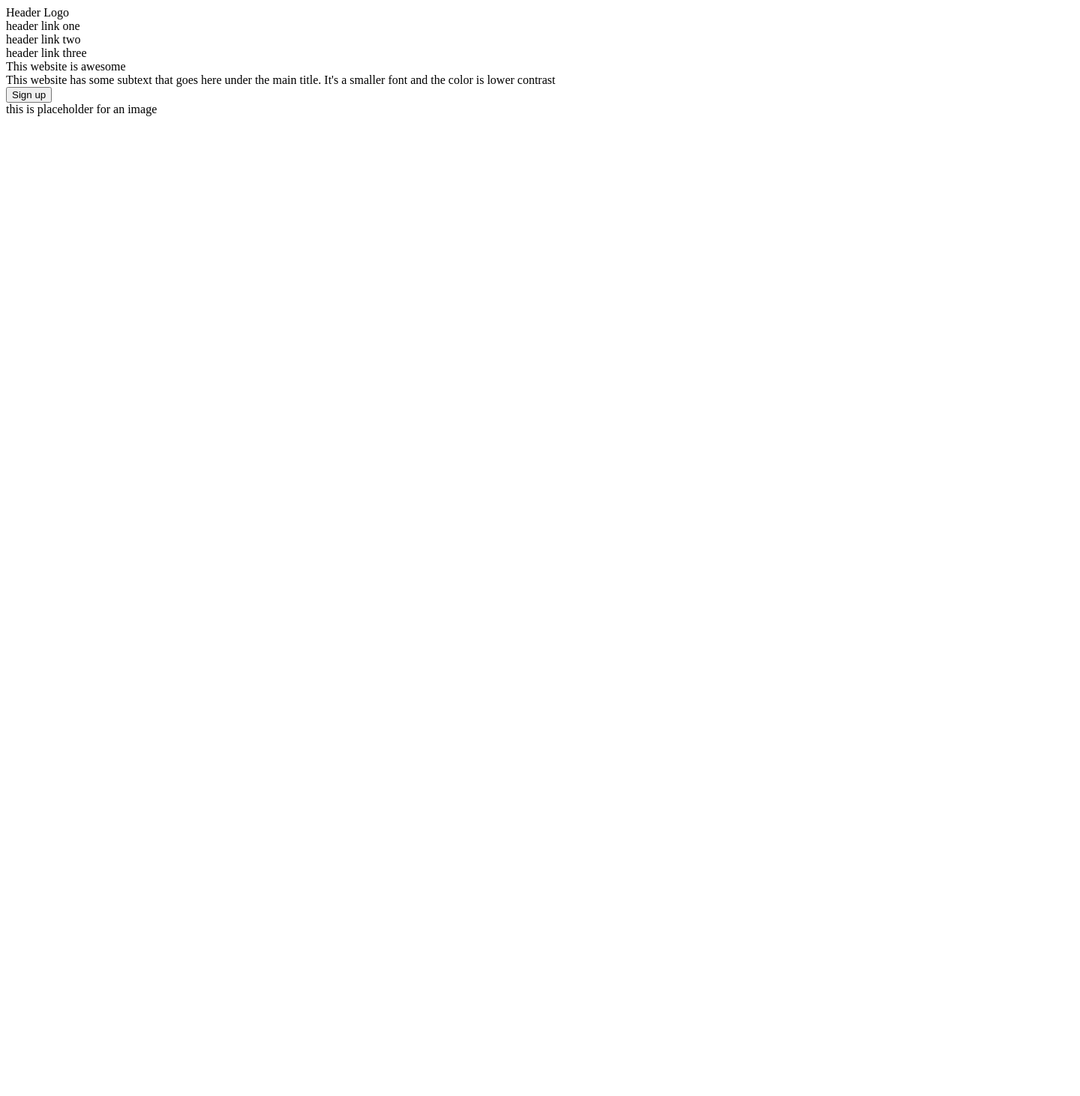
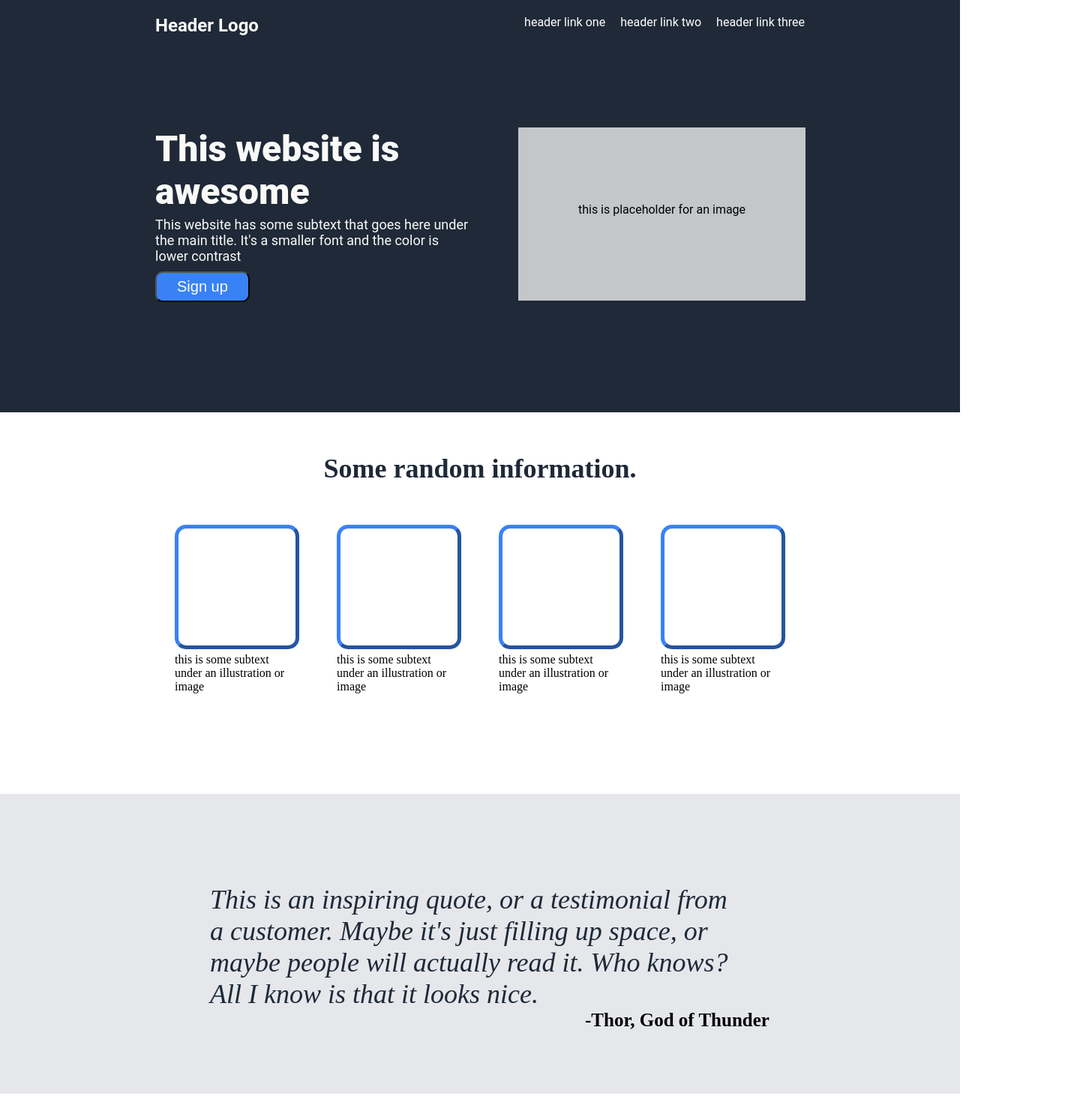
Before and after one commit to surajkhod/webpage-css, a plain HTML site: page index.html in a window 1280 px wide. Shown: the top 1462 px of the page at 75% size, 1440 px wide, since content can reach past the window. Before the commit the page ends 800 px from the top, so only its background shows below. Drawn offline with Linux system fonts and the light colour scheme.

Commit message:
almost complete
added css file, just align txt from sec2 remains

```diff
--- a/index.html
+++ b/index.html
@@ -4,15 +4,16 @@
     <meta charset="UTF-8">
     <meta name="viewport" content="width=device-width, initial-scale=1.0">
     <title>MyWeb</title>
+    <link rel="stylesheet" href="style.css">
 </head>
 <body>
     <div class="sec1">
         <div class="header">
-            <div>Header Logo</div>
+            <div class="hl">Header Logo</div>
             <div class="links">
-                <div>header link one</div>
-                <div>header link two</div>
-                <div>header link three</div>
+                <div class="lk">header link one</div>
+                <div class="lk">header link two</div>
+                <div class="lk">header link three</div>
             </div>
         </div>
 
@@ -20,13 +21,51 @@
             <div class="first">
                 <div class="h1">This website is awesome</div>
                 <div class="text">This website has some subtext that goes here under the main title. It's a smaller font and the color is lower contrast</div>
-                <button>Sign up</button>
+                <button class="but">Sign up</button>
             </div>
             <div class="second">
-                <div>this is placeholder for an image</div>
+                <div class="plaimag">this is placeholder for an image</div>
             </div>
         </div>
 
     </div>
+
+    <div class="sec2">
+        <div class="hed">Some random information.</div>
+        <div class="row">
+            <div class="but1">
+                <button></button>
+                <div class="text1">this is some subtext under an illustration or image</div>
+            </div>
+            <div class="but1">
+                <button></button>
+                <div class="text1">this is some subtext under an illustration or image</div>
+            </div>
+            <div class="but1">
+                <button></button>
+                <div class="text1">this is some subtext under an illustration or image</div>
+            </div>
+            <div class="but1">
+                <button></button>
+                <div class="text1">this is some subtext under an illustration or image</div>
+            </div>
+        </div>
+    </div>
+
+    <div class="sec3">
+        <div class="tx">
+            <div class="text">This is an inspiring quote, or a testimonial from a customer. Maybe it's just filling up space, or maybe people will actually read it. Who knows? All I know is that it looks nice.</div>
+            <div class="author">-Thor, God of Thunder</div>
+        </div>
+        <div class="action">
+            <div class="msg">
+                <div class="a">Call to action! It's time</div>
+                <div class="b">Sign up for our product by clicking that button right over there!</div>
+            </div>
+            <div class="butt"><button>Sign up</button></div>
+        </div>
+    </div>
+
+    <footer>Copyright &copy; The Odin Project 2025</footer>
 </body>
 </html>
--- /dev/null
+++ b/style.css
@@ -0,0 +1,214 @@
+* {
+    margin: 0;
+    padding: 0;
+    box-sizing: border-box;
+  }
+
+.sec1{
+    background-color: #1F2937;
+    color: white;
+    font-family: 'Roboto', sans-serif;
+    height: 550px;
+}
+
+.hl{
+    font-size: 24px;
+    color: #f9faf8;
+    font-weight: bold;
+}
+
+.h1{
+    font-size: 48px;
+    color: #f9faf8;
+    font-weight: 900;
+    margin-right: -160px;
+}
+
+.text{
+    font-size: 18px;
+    color: #f9faf8;
+}
+
+.header{
+    display: flex;
+    justify-content: space-between;
+    padding-left: 207px;
+    padding-top: 20px;
+    padding-right: 207px;
+    padding-bottom: 82px;
+}
+
+.links{
+    display: flex;
+    /* justify-content: flex-end; */
+    gap: 20px;
+}
+
+.about{
+    display: flex;
+    flex: 1;
+    margin-top: 40px;
+    /* justify-content: space-between; */
+    padding-left: 207px;
+    padding-right: 207px;
+    margin-right: 10px;
+    padding-bottom: 218px;
+}
+
+.first{
+    /* padding-left: 30px; */
+    margin-right: 20px;
+
+}
+
+.text{
+    margin-right: -160px;
+    margin-top: 5px;
+}
+
+.second{
+    /* display: flex; */
+    /* padding-left: 170px; */
+    /* padding-right: 170px; */
+    /* justify-content: right; */
+    /* padding-top: ; */
+    margin-left: 200px;
+    width: 1100px;
+    height: 231px;
+    background-color: rgb(195, 199, 202);
+    margin-right: -11px;
+}
+
+.but{
+    margin-top: 10px;
+    font-size: 20px;
+    padding-left: 27px;
+    padding-right: 27px;
+    padding-top: 7px;
+    padding-bottom: 7px;
+    border-radius: 10px;
+    background-color: #3882f6;
+    color: white;
+}
+
+.plaimag{
+    text-align: center;
+    padding-top: 100px;
+    color: black;
+}
+
+/* **************Sec 2****************** */
+
+.sec2{
+    height: 450px;
+    padding-left: 270px;
+    padding-right: 270px;
+}
+
+.hed{
+    font-size: 36px;
+    color: #1F2937;
+    font-weight: 900;
+    margin-top: 54px;
+    margin-bottom: 54px;
+    display: flex;
+    justify-content: center;
+
+}
+
+.row{
+    display: flex;
+    justify-content: center;
+    gap: 50px;
+}
+
+.sec2 button{
+    border-color: #3882f6;
+    border-radius: 15px;
+    height: 166px;
+    width: 166px;
+    border-width: 5px;
+    background-color: white;
+}
+
+.row .text1{
+    display: flex;
+    margin-top: 5px;
+    justify-self: center;
+}
+
+/* **************Sec 3****************** */
+
+.tx{
+    height: 400px;
+    padding-left: 280px;
+    /* padding-right: 280px; */
+    background-color: #e5e7eb;
+}
+
+
+.sec3 .text{
+    padding-right: 460px;
+    padding-top: 120px;
+    font-size: 36px;
+    font-style: italic;
+    color: #1f2937;
+}
+
+.author{
+    font-size: 25px;
+    font-weight: bold;
+    margin-left: 500px;
+}
+
+.action{
+    display: flex;
+    justify-content: center;
+    align-items: center;
+    gap: 160px;
+    margin-top: 100px;
+    margin-bottom: 100px;
+    margin-left: 180px;
+    margin-right: 130px;
+    background-color: #3882f6;
+    border-radius: 10px;
+
+}
+
+.msg{
+    padding: 50px 100px 50px 100px;
+
+}
+
+.msg .a{
+    font-size: 25px;
+    color: white;
+    font-weight: bold;
+}
+.msg .b{
+    font-size: 20px;
+    color: white;
+
+}
+
+.action button{
+    background-color: #3882f6;
+    color: white;
+    border-color: white;
+    border-radius: 6px;
+    font-size: 20px;
+    padding: 7px 15px 7px 15px;
+    margin-right: 70px;
+}
+
+/* ************footer************* */
+
+footer{
+    background-color: black;
+    color: white;
+    height: 100px;
+    display: flex;
+    justify-content: center;
+    align-items: center;
+    font-size: 20px;
+}
```
